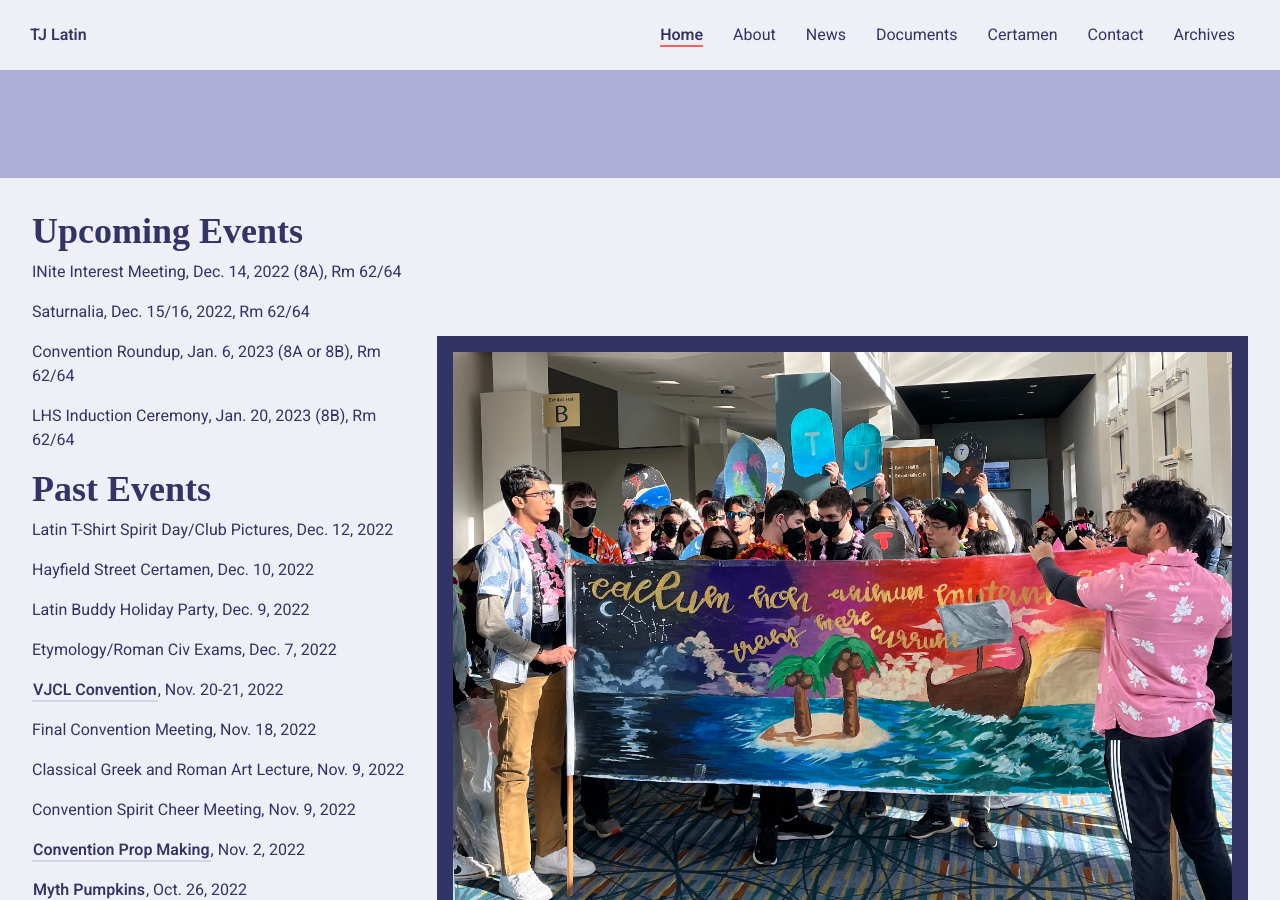
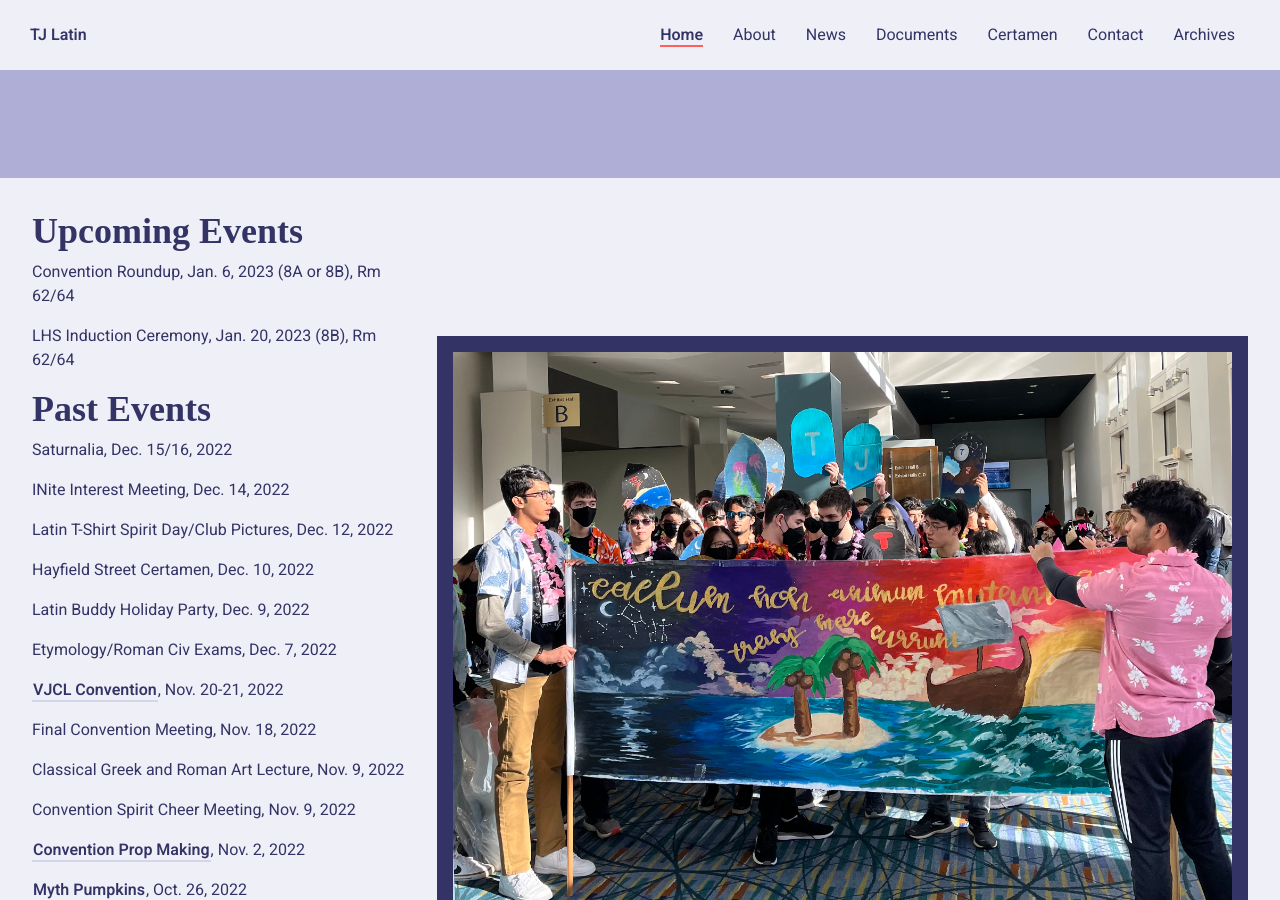
Before and after one commit to TJLatin/website, a Jekyll site: the page built from index.html, in a window 1280 px wide and 900 px high, scrolled down 722 px. Built offline with Jekyll 4.4.1, drawn with Linux system fonts in a browser that asks for light colours; some web fonts are replaced.

Commit message:
jan updates

```diff
--- a/_data/certamen.yml
+++ b/_data/certamen.yml
@@ -1,6 +1,7 @@
 upcoming_certamina:
+
+past_certamina:
 - name: Hayfield Street Certamen
   date: Dec. 10, 2022
-past_certamina:
 - name: VJCL Convention Street Certamen
   date: Nov. 21, 2022
--- a/_data/events.yml
+++ b/_data/events.yml
@@ -1,10 +1,4 @@
 upcoming_events:
-- name: INite Interest Meeting
-  date: Dec. 14, 2022 (8A)
-  loc: Rm 62/64
-- name: Saturnalia
-  date: Dec. 15/16, 2022
-  loc: Rm 62/64
 - name: Convention Roundup
   date: Jan. 6, 2023 (8A or 8B)
   loc: Rm 62/64
@@ -13,6 +7,12 @@ upcoming_events:
   loc: Rm 62/64
 
 past_events:
+- name: Saturnalia
+  date: Dec. 15/16, 2022
+  link: none
+- name: INite Interest Meeting
+  date: Dec. 14, 2022
+  link: none
 - name: Latin T-Shirt Spirit Day/Club Pictures
   date: Dec. 12, 2022
   link: none
--- a/about.html
+++ b/about.html
@@ -76,7 +76,7 @@ nav: /about.html
                                 <li>Education: B.A., M.A., Ph.D. in Classics, University of Virginia</li>
                                 <li>Fellow at American School of Classical Studies at Athens</li>
                                 <li>Former faculty member of Virginia Governor's Latin Academy</li>
-                                <li>Member of ACL, FCLTA, CAV, CAMWS</li>
+                                <li>Member of ACL, FCLTA, CAV & CAMWS</li>
                             </ul>
                         </div>
                     </a>
```
Also changed, not shown: other parts of about.html (+1 -1 lines).
